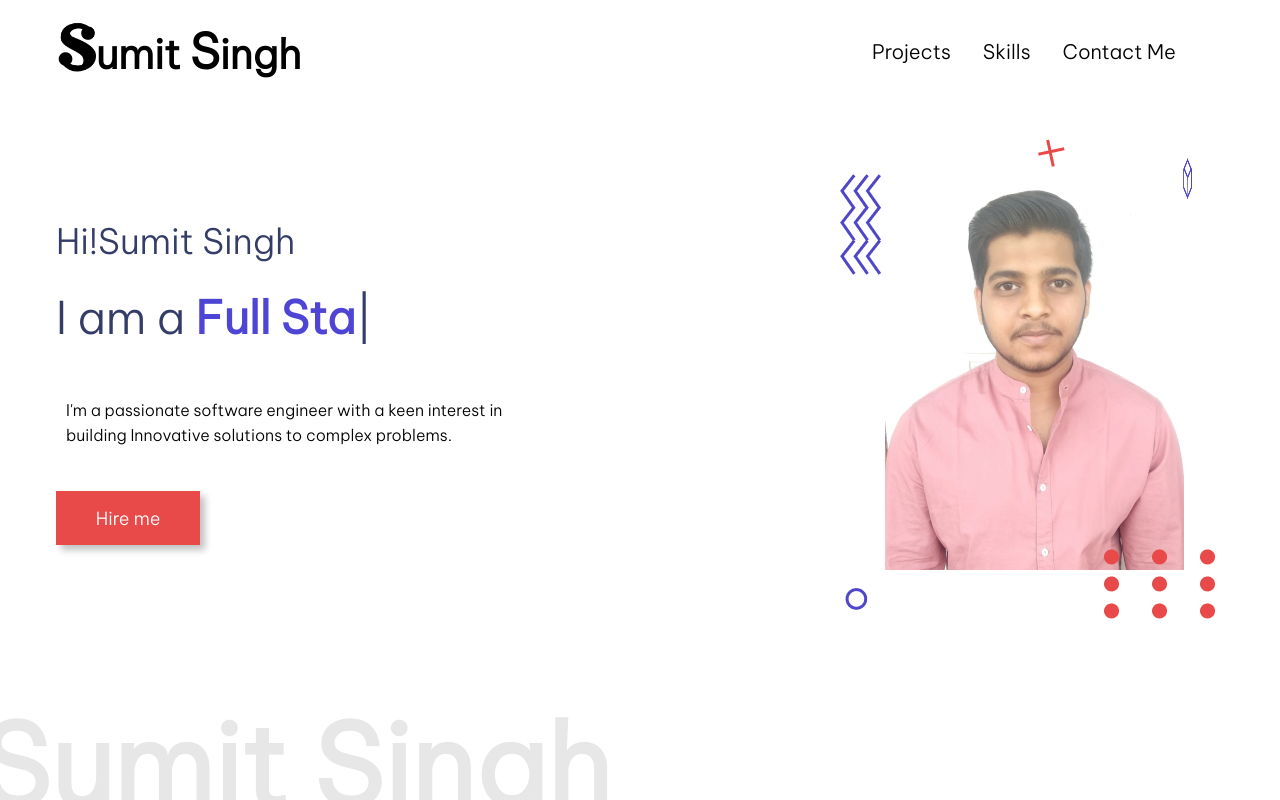
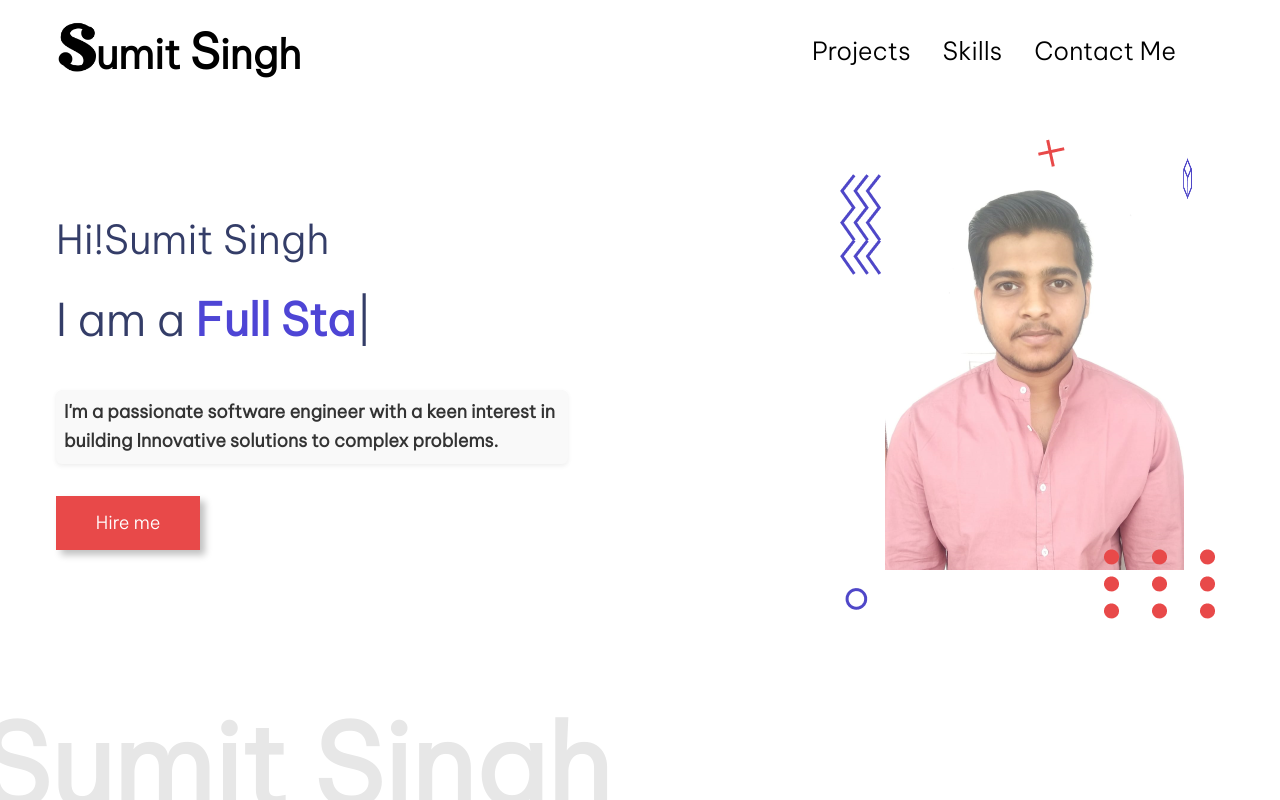
Before and after one commit to sumitAlpha/My-Portfolio, a plain HTML site: page index.html in a window 1280 px wide. Drawn offline with nearby package versions, Linux system fonts and the light colour scheme.

Commit message:
Initial Commit

```diff
--- a/index.html
+++ b/index.html
@@ -366,7 +366,7 @@
 
 <div class="skills-subheading">
  <p>
-   Hi Everyone! My name is Sumit Singh I a dedicated and enthusiastic software developer with a passion for crafting elegant and efficient solutions to complex problems.
+   Hi Everyone! My name is Sumit Singh. I am  dedicated and enthusiastic software developer with a passion for crafting elegant and efficient solutions to complex problems.
    With a solid foundation in computer science and WebDevelopment, I have honed my skills in software development through hands-on experience and continuous learning.
  </p>
   <p>
--- a/style.css
+++ b/style.css
@@ -46,23 +46,24 @@
    margin-left: -1.2rem;
    font-size: 40px;
    font-weight: bold; /* or normal, lighter, etc. */
+   text-shadow: #0000003f;
 }
 
 .nav-items{
     display: flex;
+    flex-direction: row;
     gap: 2rem;
     padding: 0 4em;
 
 }
 .nav-items div{
-    font-size: 20px;
+    font-size: 25px;
     font-weight: 500;
     cursor: pointer;
 }
 
 .nav-items div a{
     color: black;
-
 }
 a{
     text-decoration: none;
@@ -104,7 +105,7 @@ a{
     gap: 2rem;
 }
 .hero-section-heading{
-    font-size: 35px;
+    font-size: 40px;
     color: #343d68;
     font-weight: 500;
 }
@@ -116,14 +117,21 @@ a{
     font-size:45px;
     line-height: 45px;
 }
-.hero-section-description{
-    margin-top: 1rem;
-    width: 70%;
-    font-weight: 500;
-    line-height: 1.6;
 
-    padding: 10px;
+.hero-section-description {
+   margin-top: 1rem; /* Adds space above the element */
+   width: 70%; /* Sets the width of the element */
+   font-weight: 600; /* Sets the font weight to bold */
+   line-height: 1.6; /* Adjusts the line height for better readability */
+   padding: 8px; /* Adds padding inside the element */
+   font-size: 18px; /* Sets the font size */
+   color: #333; /* Sets the text color */
+   background-color: #f9f9f9; /* Sets a background color for better contrast */
+   border-radius: 6px; /* Adds rounded corners to the element */
+   box-shadow: 0 2px 4px rgba(88, 84, 84, 0.1); /* Adds a shadow to the element */
+   transition: all 0.3s ease; /* Adds a smooth transition effect */
 }
+
 
 .btn-pink {
     background-color: var(--bgOrange);
@@ -316,7 +324,6 @@ transform: translateY(-12px) rotateY(180deg);
     background-repeat: no-repeat;
     position: relative;
     box-shadow: 0px 0px 40px #1f1f1f;
-
  }
  .project-card::after{
     content: "";
@@ -515,10 +522,7 @@ font-style: italic;
     .project-card:hover .project-content {
       scale: 0.55;
     }
-  }
-
-  */
-
+  } */
 
         /* skills container */
 
@@ -703,5 +707,4 @@ font-style: italic;
           .icon-wrapper{
               display:flex;
               gap: 1rem;
-
            }
```
Lines whose indentation alone changed are shown as unchanged.
